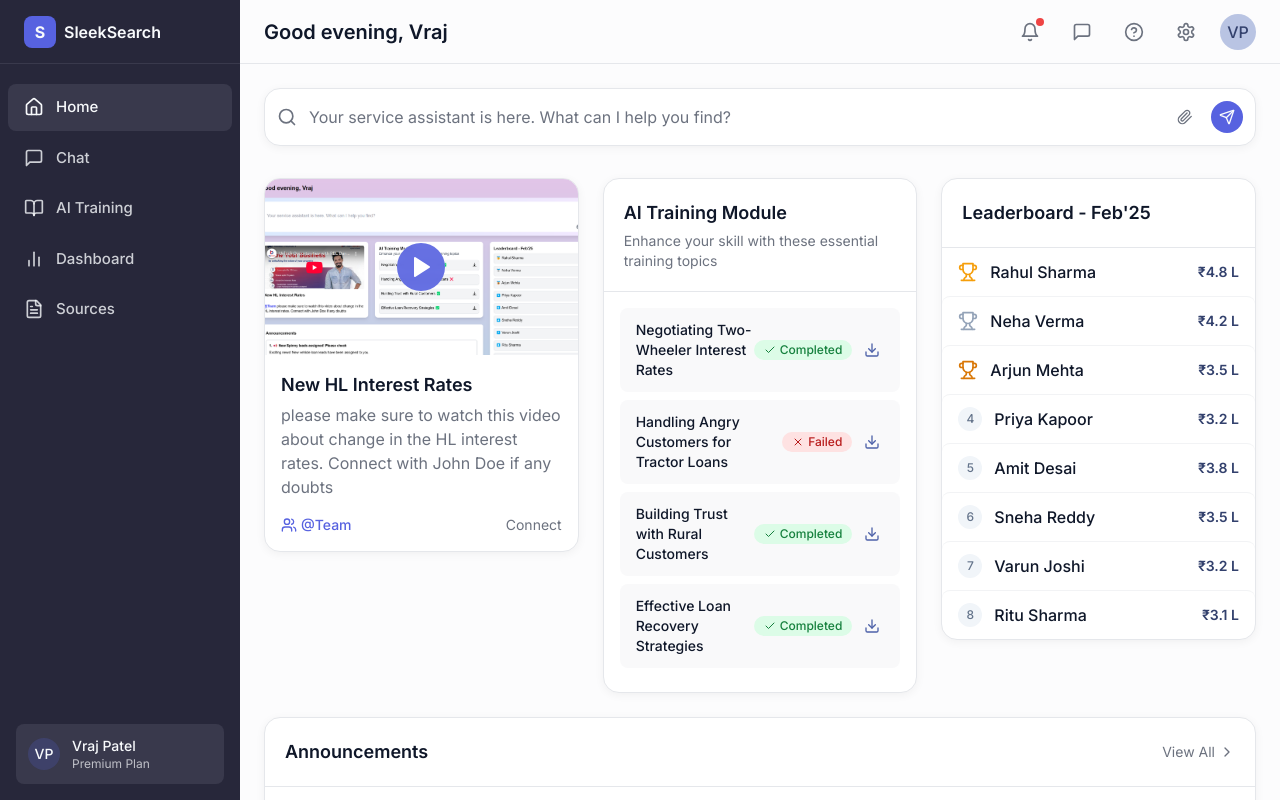
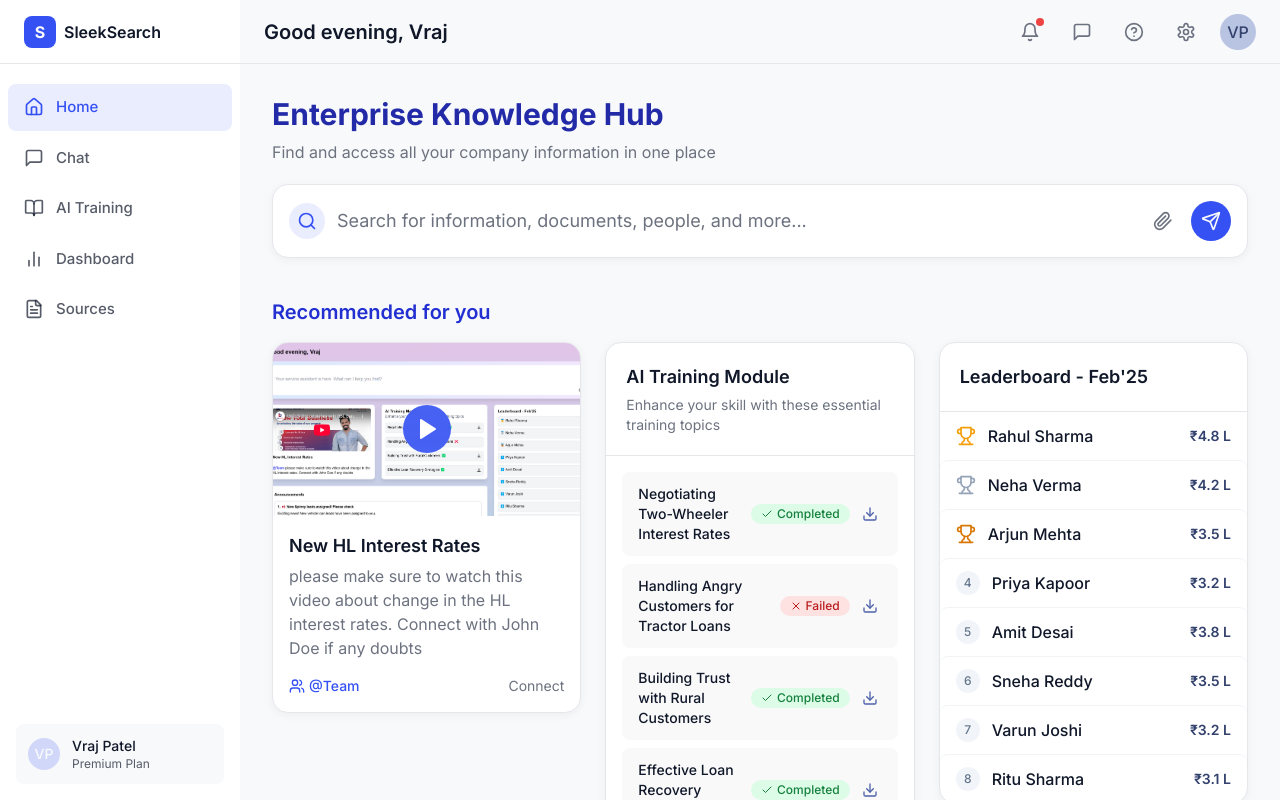
Before and after one commit to astrico-ai/product-ui, a React (Vite) app: page / in a window 1280 px wide. Shown: the top 800 px of the page. Built offline with nearby package versions, Linux system fonts and the light colour scheme.

Commit message:
Refactor: UI improvements based on Glean.com
Experiment with colors and UI elements for a more modern look.

```diff
--- a/src/components/MainLayout.tsx
+++ b/src/components/MainLayout.tsx
@@ -15,7 +15,7 @@ export function MainLayout({ children, userName, greeting }: MainLayoutProps) {
       <Sidebar />
       <div className="flex-1 pl-[70px] xl:pl-[240px]">
         <Header userName={userName} greeting={greeting} />
-        <main className="p-4 md:p-6">
+        <main className="p-5 md:p-8">
           {children}
         </main>
       </div>
--- a/src/components/SearchInput.tsx
+++ b/src/components/SearchInput.tsx
@@ -6,24 +6,26 @@ export function SearchInput() {
   const [query, setQuery] = useState("");
 
   return (
-    <div className="rounded-xl border bg-card shadow-subtle p-3 animate-fade-in">
+    <div className="rounded-xl border bg-card shadow-subtle p-4 animate-fade-in">
       <div className="flex items-center gap-3">
-        <Search className="h-5 w-5 text-muted-foreground flex-shrink-0" />
+        <div className="bg-primary/10 p-2 rounded-full">
+          <Search className="h-5 w-5 text-primary flex-shrink-0" />
+        </div>
         <input
           type="text"
-          placeholder="Your service assistant is here. What can I help you find?"
-          className="flex-1 bg-transparent text-foreground placeholder:text-muted-foreground outline-none"
+          placeholder="Search for information, documents, people, and more..."
+          className="flex-1 bg-transparent text-foreground placeholder:text-muted-foreground outline-none text-lg"
           value={query}
           onChange={(e) => setQuery(e.target.value)}
         />
         <button className="rounded-full p-1.5 hover:bg-secondary transition-colors">
-          <Paperclip className="h-4 w-4 text-muted-foreground" />
+          <Paperclip className="h-5 w-5 text-muted-foreground" />
         </button>
         <button
-          className="rounded-full bg-primary p-2 text-primary-foreground hover:bg-primary/90 transition-colors"
+          className="rounded-full bg-primary p-2.5 text-primary-foreground hover:bg-primary/90 transition-colors"
           disabled={!query.trim()}
         >
-          <Send className="h-4 w-4" />
+          <Send className="h-5 w-5" />
         </button>
       </div>
     </div>
--- a/src/index.css
+++ b/src/index.css
@@ -7,7 +7,7 @@
 
 @layer base {
   :root {
-    --background: 240 33% 99%;
+    --background: 224 30% 98%;
     --foreground: 222 47% 11%;
 
     --card: 0 0% 100%;
@@ -16,7 +16,7 @@
     --popover: 0 0% 100%;
     --popover-foreground: 222 47% 11%;
 
-    --primary: 235 69% 61%;
+    --primary: 231 89% 58%;
     --primary-foreground: 210 40% 98%;
 
     --secondary: 220 14% 96%;
@@ -33,18 +33,18 @@
 
     --border: 220 13% 91%;
     --input: 220 13% 91%;
-    --ring: 235 69% 61%;
+    --ring: 231 89% 58%;
 
     --radius: 0.5rem;
 
-    --sidebar-background: 240 20% 19%;
-    --sidebar-foreground: 210 40% 98%;
-    --sidebar-primary: 235 69% 61%;
+    --sidebar-background: 0 0% 100%;
+    --sidebar-foreground: 222 47% 11%;
+    --sidebar-primary: 231 89% 58%;
     --sidebar-primary-foreground: 210 40% 98%;
-    --sidebar-accent: 240 14% 26%;
-    --sidebar-accent-foreground: 210 40% 98%;
-    --sidebar-border: 240 14% 26%;
-    --sidebar-ring: 235 69% 61%;
+    --sidebar-accent: 224 30% 98%;
+    --sidebar-accent-foreground: 222 47% 11%;
+    --sidebar-border: 220 13% 91%;
+    --sidebar-ring: 231 89% 58%;
   }
 
   * {
@@ -93,11 +93,11 @@
   }
 
   .sidebar-link.active {
-    @apply bg-sidebar-accent text-sidebar-accent-foreground;
+    @apply bg-primary/10 text-primary;
   }
 
   .sidebar-link:not(.active) {
-    @apply text-sidebar-foreground/80 hover:text-sidebar-foreground hover:bg-sidebar-accent/50;
+    @apply text-foreground/70 hover:text-foreground hover:bg-secondary;
   }
 
   /* Badge styles */
--- a/src/pages/Index.tsx
+++ b/src/pages/Index.tsx
@@ -9,11 +9,14 @@ import { AnnouncementCard } from "@/components/AnnouncementCard";
 const Index = () => {
   return (
     <MainLayout userName="Vraj" greeting="Good evening">
-      <div className="max-w-7xl mx-auto animate-slide-up">
-        <div className="mb-8">
+      <div className="max-w-6xl mx-auto animate-slide-up">
+        <div className="mb-10">
+          <h1 className="text-3xl font-bold mb-2 text-glean-800">Enterprise Knowledge Hub</h1>
+          <p className="text-muted-foreground mb-5">Find and access all your company information in one place</p>
           <SearchInput />
         </div>
 
+        <h2 className="text-xl font-semibold mb-4 text-glean-700">Recommended for you</h2>
         <div className="grid grid-cols-1 md:grid-cols-2 lg:grid-cols-3 gap-6">
           <div className="lg:col-span-1">
             <VideoCard
@@ -30,7 +33,8 @@ const Index = () => {
           </div>
         </div>
 
-        <div className="mt-6">
+        <div className="mt-8">
+          <h2 className="text-xl font-semibold mb-4 text-glean-700">Company Announcements</h2>
           <AnnouncementCard />
         </div>
       </div>
--- a/tailwind.config.ts
+++ b/tailwind.config.ts
@@ -62,6 +62,19 @@ export default {
 					'accent-foreground': 'hsl(var(--sidebar-accent-foreground))',
 					border: 'hsl(var(--sidebar-border))',
 					ring: 'hsl(var(--sidebar-ring))'
+				},
+				glean: {
+					50: '#f0f4ff',
+					100: '#dbe4ff',
+					200: '#bccaff',
+					300: '#91a7ff',
+					400: '#637bfd',
+					500: '#4057f4',
+					600: '#2c3ae7',
+					700: '#2330d1',
+					800: '#222aa7',
+					900: '#232983',
+					950: '#171b4d',
 				},
 				navy: {
 					50: '#f0f2f8',
```
